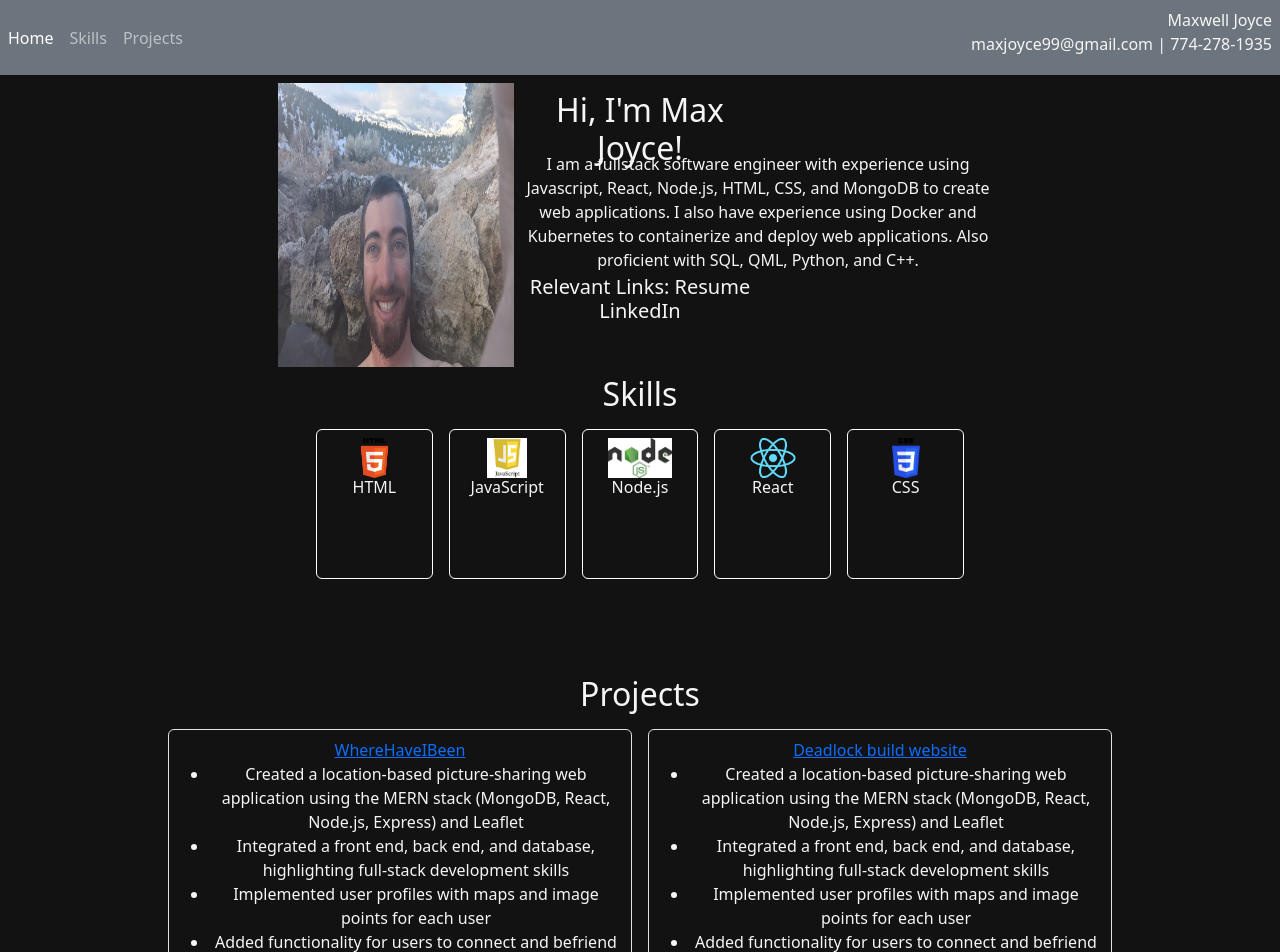
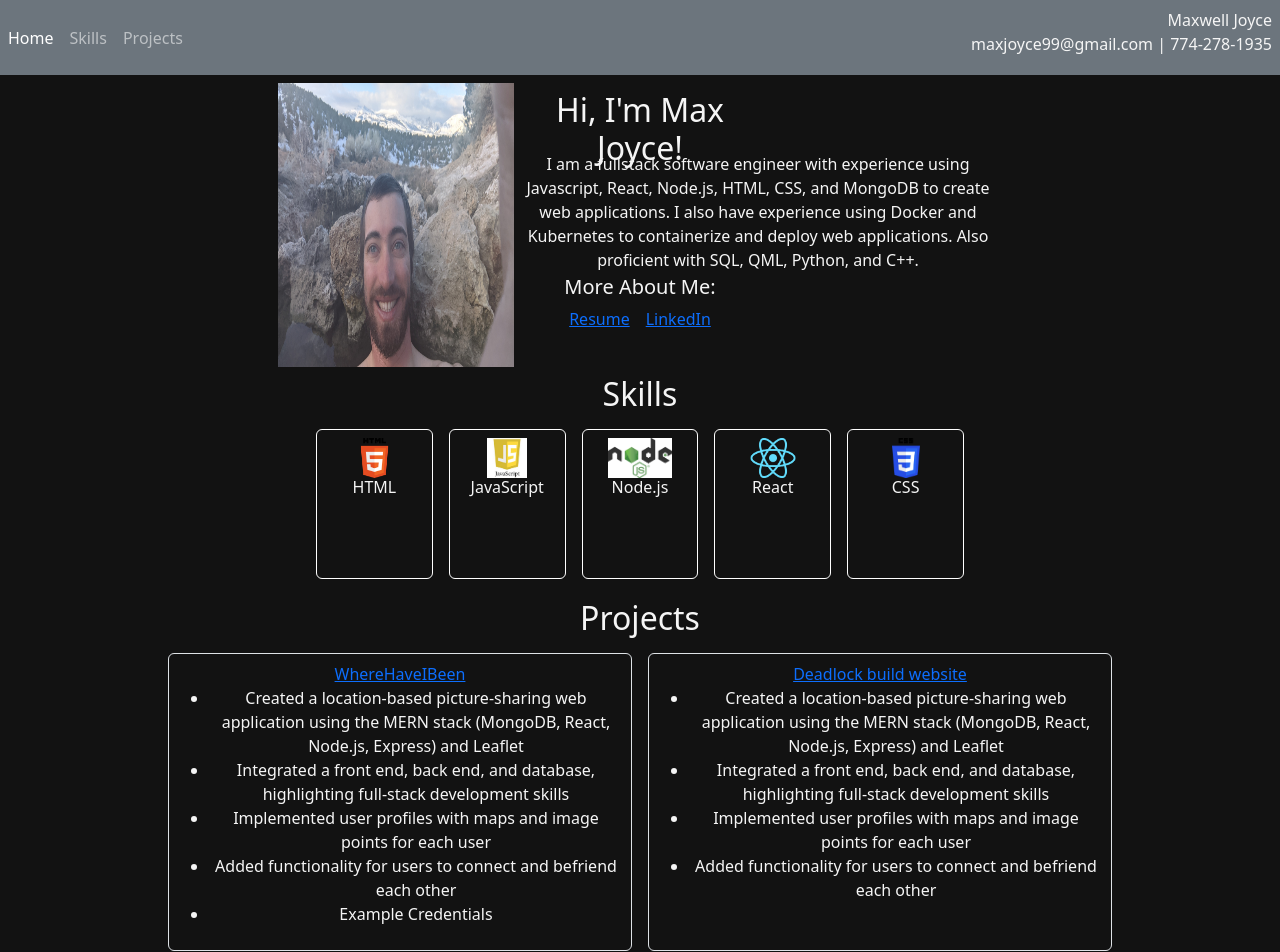
Before and after one commit to maxjoyce99/portfolio, a React (Create React App) app: page / in a window 1280 px wide. Shown: the top 952 px of the page. Built offline with nearby package versions, Linux system fonts and the light colour scheme.

Commit message:
Added a link to my LinkedIn page and a link to my resume in pdf format.

```diff
--- a/src/App.js
+++ b/src/App.js
@@ -7,6 +7,7 @@ import html5 from './images/html5.png';
 import node from './images/node.png';
 import react from './images/react.png';
 import me_hot_spring from './images/me_hot_spring.jpg'
+import resume from './images/Maxwell_Joyce_Resume.pdf'
 
 
 function App() {
@@ -46,7 +47,17 @@ function App() {
             <h2 class=" w-50 h-25">Hi, I'm Max Joyce!</h2>
             <p class="w-100 h-50"> I am a fullstack software engineer with experience using Javascript, React, Node.js, HTML, CSS, and MongoDB to create web applications. I also have experience using Docker and Kubernetes to containerize and deploy web applications. Also proficient with SQL, QML, Python,  and C++.</p>
             <div class="w-50 h-25">
-            <h5>Relevant Links: Resume LinkedIn</h5>
+              <h5>More About Me: </h5>
+
+              <a class="m-2" href={resume} target="_blank"
+                      rel="noreferrer">
+                      Resume
+              </a>
+
+              <a class="m-2" href="https://www.linkedin.com/in/maxwell-joyce-66b753112">
+                      LinkedIn
+              </a>
+
             </div>
 
           </div>
@@ -54,9 +65,9 @@ function App() {
         </div>
       </section>
 
-      <section id="skills" class="w-50 mx-auto" style={{ height: '300px' }}>
+      <section id="skills" class="w-50 mx-auto" style={{ height: '200px' }}>
         <h2>Skills</h2>
-        <div class="row justify-content-xl-between h-50" >
+        <div class="row justify-content-xl-between h-75" >
           <div class="skills_card col border border-white h-100 p-2 m-2 rounded ">
             <img class ="img-fluid" src={html5}/>
             <h6>HTML</h6>
@@ -87,7 +98,7 @@ function App() {
 
       </section>
 
-      <section id="projects" class="w-75 mx-auto" style={{ height: '500px' }}>
+      <section id="projects" class="w-75 mx-auto m-4" style={{ height: '500px' }}>
         <h2>Projects</h2>
         <div class="d-flex flex-row mb-3 justify-content-center justify-content-between">
           <div class="rounded border w-50 p-2 m-2">
```
Also changed, not shown: 1 other file (tests, documents, lock files or other folders).
